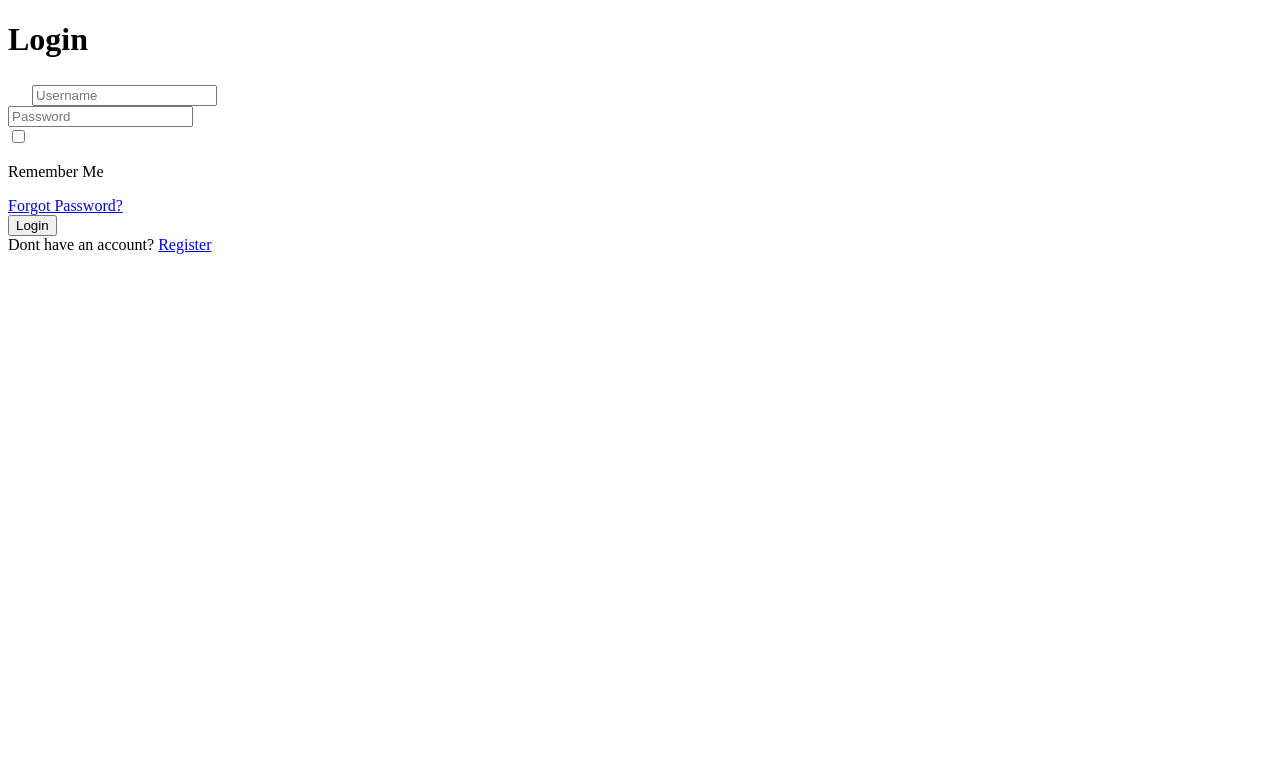
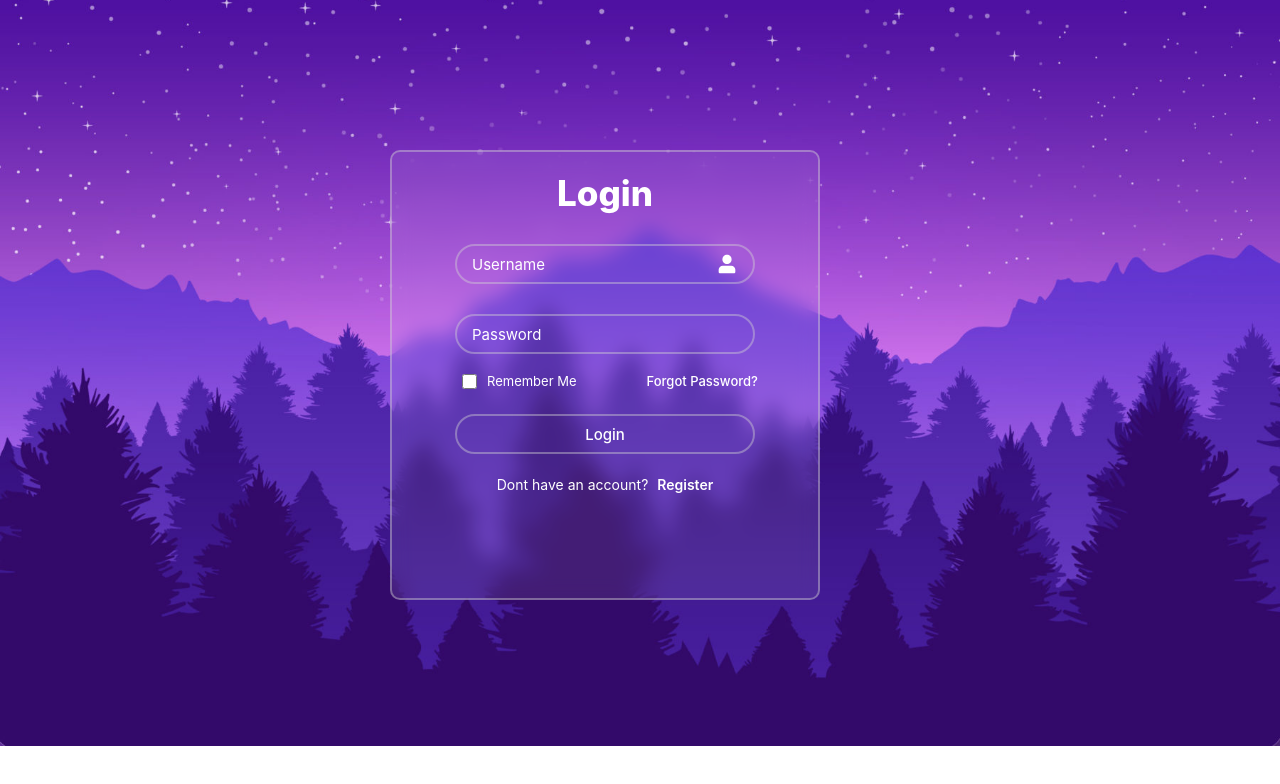
Before and after one commit to muneebrmn/Login-Page, a plain HTML site: page index.html in a window 1280 px wide. Drawn offline with Linux system fonts and the light colour scheme; a web font is replaced by a local one.

Commit message:
index.html

```diff
--- a/index.html
+++ b/index.html
@@ -4,7 +4,7 @@
     <meta charset="UTF-8">
     <meta name="viewport" content="width=device-width, initial-scale=1.0">
     <title>Login - Form</title>
-    <link rel="stylesheet" href="..styles.css">
+    <link rel="stylesheet" href="styles.css">
 </head>
 <body>
 
```
